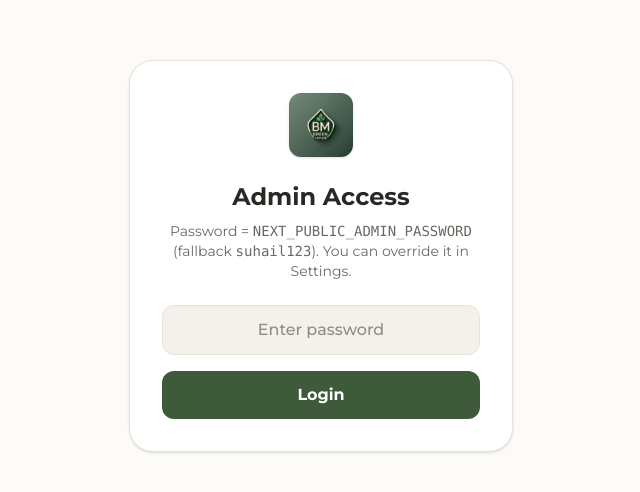
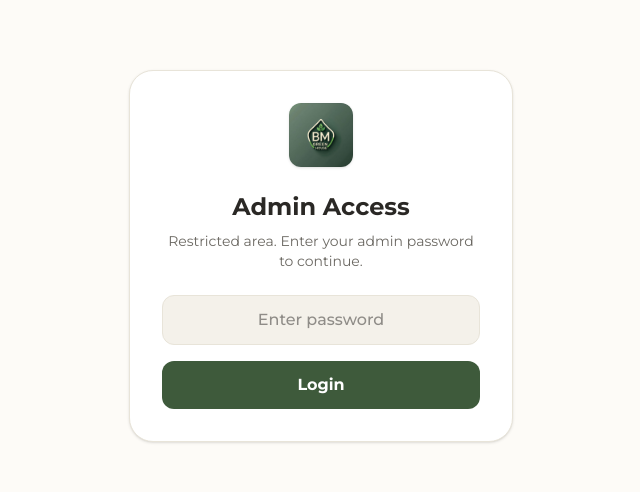
Before and after one commit to salch-cred/bm-green-house-store, a Next.js app: page /admin in a window 1280 px wide. Shown: the part 144-636 px from the top of the page, without its empty margins (319-959 px from the left). Built offline with nearby package versions, Linux system fonts and the light colour scheme.

Commit message:
Remove password hint from admin login screen

```diff
--- a/app/admin/page.tsx
+++ b/app/admin/page.tsx
@@ -401,7 +401,7 @@ export default function Admin() {
         <div className="bg-[var(--surface)] p-8 rounded-3xl shadow-sm border border-[var(--border)] max-w-sm w-full text-center">
           <Image src="/bm-logo.png" alt="Logo" width={64} height={64} className="mx-auto mb-6 rounded-xl shadow-sm" />
           <h1 className="text-2xl font-bold text-[var(--foreground)] mb-2">Admin Access</h1>
-          <p className="text-sm text-[var(--muted)] mb-6">Password = <code>NEXT_PUBLIC_ADMIN_PASSWORD</code> (fallback <code>suhail123</code>). You can override it in Settings.</p>
+          <p className="text-sm text-[var(--muted)] mb-6">Restricted area. Enter your admin password to continue.</p>
           <form onSubmit={login}>
             <input type="password" value={passwordInput} onChange={(e) => setPasswordInput(e.target.value)} placeholder="Enter password"
               className="w-full bg-[var(--surface-hover)] border border-[var(--border)] rounded-xl px-4 py-3 font-medium outline-none focus:border-[var(--accent)] transition-colors mb-4 text-center" />
```
